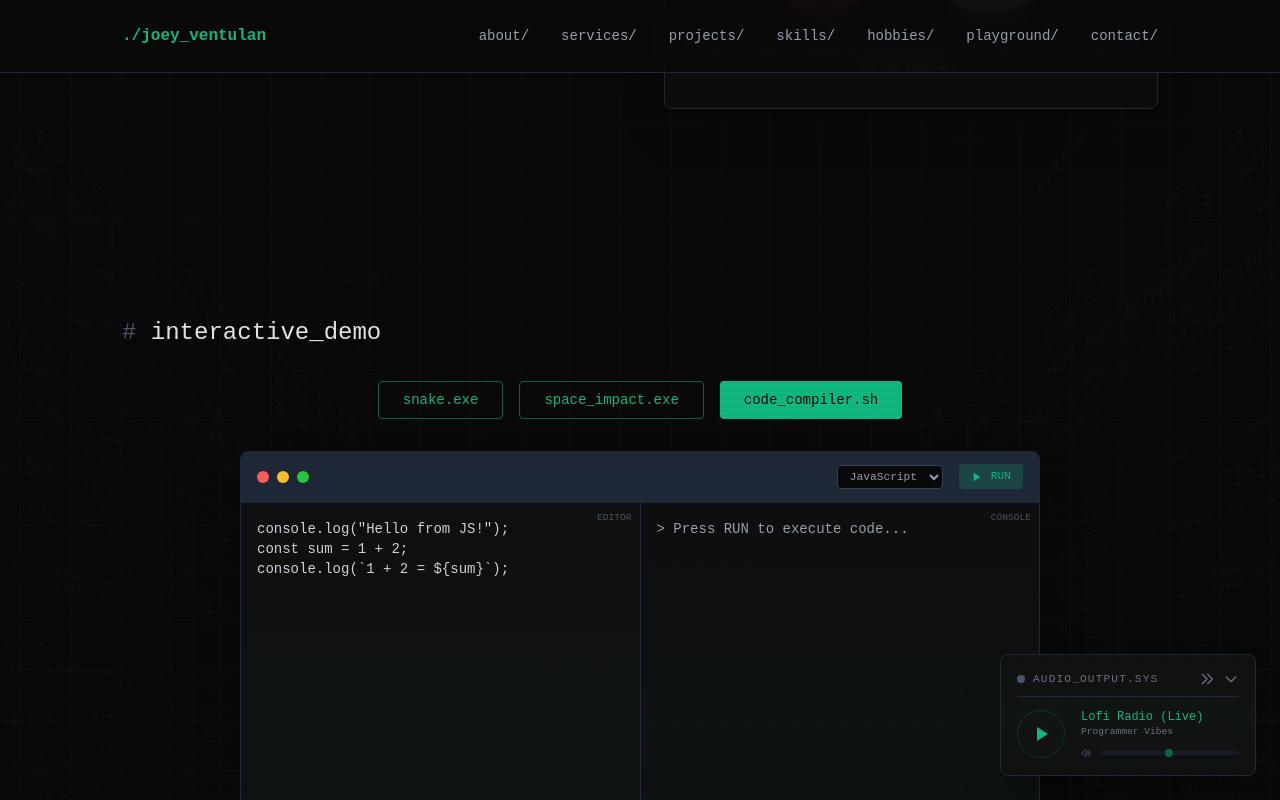
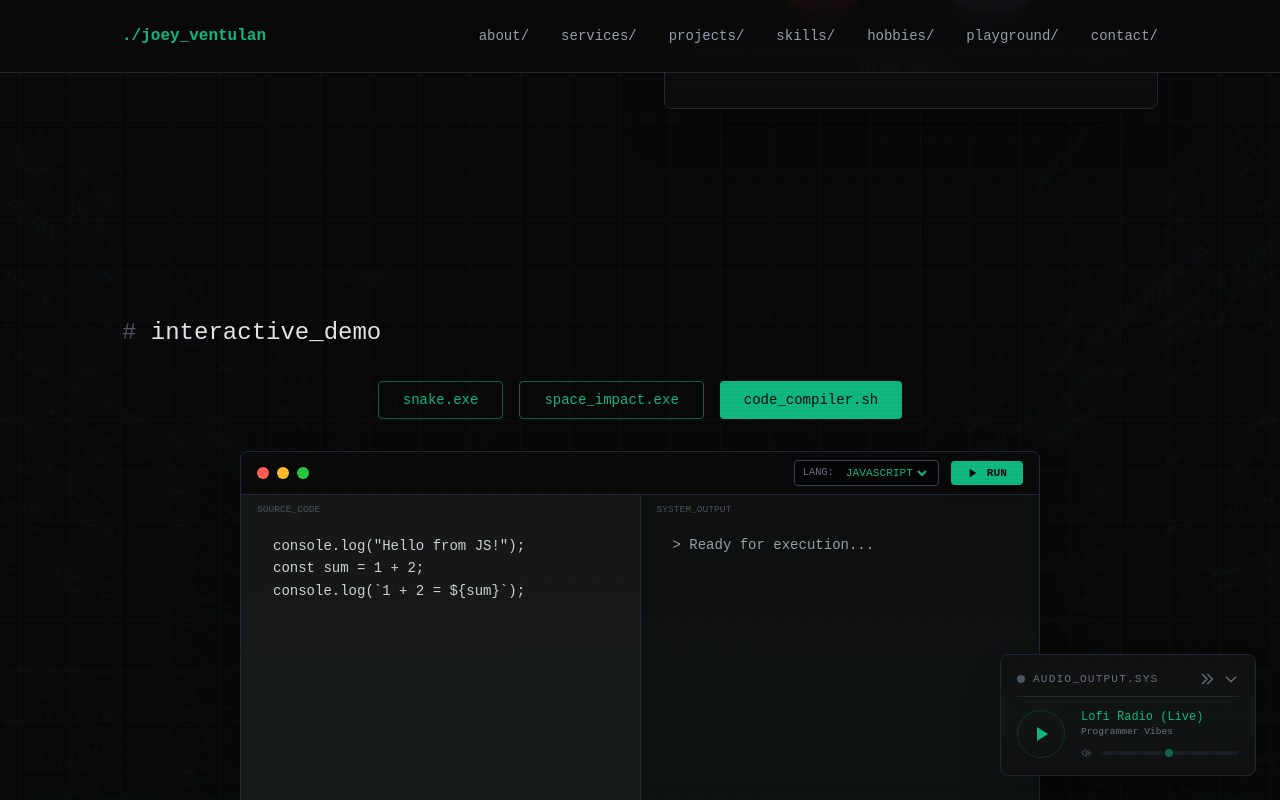
Before and after one commit to devjoe101291/dev-portfolio, a Vue app: page / in a window 1280 px wide. Both pictures are taken after a click on the button "code_compiler.sh". Shown: the part 3693-4493 px from the top of the page. Built offline with nearby package versions, Linux system fonts and the light colour scheme.

Commit message:
feat: polish code lab with live HTML preview and premium UI

```diff
--- a/src/components/CodeCompiler.vue
+++ b/src/components/CodeCompiler.vue
@@ -33,7 +33,9 @@ const loadScript = (src: string) => {
 
 const runCode = async () => {
   isRunning.value = true
+  if (selectedLang.value.value !== 'html') {
     output.value = '> Initializing environment...\n'
+  }
 
   try {
     if (selectedLang.value.value === 'javascript') {
@@ -50,35 +52,19 @@ const runCode = async () => {
     }
 
     else if (selectedLang.value.value === 'html') {
-      if (iframeRef.value) {
-        const doc = iframeRef.value.contentDocument
-        if (doc) {
-          doc.open()
-          doc.write(`
-            <style>body { background: #1a1a1a; color: white; font-family: sans-serif; padding: 20px; }</style>
-            ${code.value}
-          `)
-          doc.close()
-          output.value = '> HTML rendered in preview window.'
-        }
-      }
+      renderHTML()
     }
 
     else if (selectedLang.value.value === 'python') {
-      output.value = '> Loading Pyodide (Python WASM)...'
+      output.value = '> Loading Python runtime (WebAssembly)...'
       await loadScript('https://cdn.jsdelivr.net/pyodide/v0.25.0/full/pyodide.js')
       const pyodide = await (window as any).loadPyodide()
       const result = await pyodide.runPythonAsync(code.value)
-      // Pyodide captures stdout differently, but for simplicity:
-      output.value = result !== undefined ? String(result) : '> Python execution completed.\n(Check browser console for print() output)'
-      // Note: Truly capturing stdout in Pyodide requires setStdout
+      output.value = result !== undefined ? String(result) : '> Python execution completed.'
     }
 
     else if (selectedLang.value.value === 'php') {
-      output.value = '> Error: Piston API is currently offline. \n> Switching to client-side PHP execution is pending maintenance.'
-      // PHP WASM is complex to setup via CDN without workers,
-      // but for now let's at least fix the "No healthy upstream" by explaining the situation
-      // and providing a fallback or a better error.
+      output.value = '> PHP Execution Engine is currently being optimized.\n> Please use JS, HTML, or Python for live testing.'
     }
   } catch (error) {
     output.value = `> Execution Error: ${error}`
@@ -86,70 +72,139 @@ const runCode = async () => {
     isRunning.value = false
   }
 }
+
+const renderHTML = () => {
+  if (iframeRef.value) {
+    const doc = iframeRef.value.contentDocument
+    if (doc) {
+      doc.open()
+      doc.write(`
+        <!DOCTYPE html>
+        <html>
+        <head>
+          <style>
+            body {
+              background: #0d1117;
+              color: #c9d1d9;
+              font-family: -apple-system, BlinkMacSystemFont, "Segoe UI", Helvetica, Arial, sans-serif;
+              padding: 20px;
+              line-height: 1.6;
+            }
+            button {
+              background: #238636;
+              color: white;
+              border: none;
+              padding: 5px 15px;
+              border-radius: 6px;
+              cursor: pointer;
+            }
+          </style>
+        </head>
+        <body>
+          ${code.value}
+        </body>
+        </html>
+      `)
+      doc.close()
+    }
+  }
+}
+
+// Watch for code changes to auto-render HTML
+watch(code, () => {
+  if (selectedLang.value.value === 'html') {
+    renderHTML()
+  }
+})
+
+onMounted(() => {
+  if (selectedLang.value.value === 'html') {
+    setTimeout(renderHTML, 500)
+  }
+})
 </script>
 
 <template>
-  <div class="terminal overflow-hidden relative group h-[550px] flex flex-col">
+  <div class="terminal overflow-hidden relative group h-[550px] flex flex-col border border-gray-800 rounded-lg shadow-2xl">
+    <!-- CRT overlay -->
     <div class="absolute inset-0 pointer-events-none opacity-[0.03] bg-gradient-to-b from-transparent via-accent to-transparent h-[100%] animate-scanline z-20"></div>
 
-    <div class="terminal-header flex justify-between items-center px-4">
+    <div class="terminal-header flex justify-between items-center px-4 py-2 bg-obsidian border-b border-gray-800">
       <div class="flex gap-2">
-        <div class="w-3 h-3 rounded-full bg-[#ff5f56]"></div>
-        <div class="w-3 h-3 rounded-full bg-[#ffbd2e]"></div>
-        <div class="w-3 h-3 rounded-full bg-[#27c93f]"></div>
+        <div class="w-3 h-3 rounded-full bg-[#ff5f56] shadow-sm"></div>
+        <div class="w-3 h-3 rounded-full bg-[#ffbd2e] shadow-sm"></div>
+        <div class="w-3 h-3 rounded-full bg-[#27c93f] shadow-sm"></div>
       </div>
 
-      <div class="flex items-center gap-4">
+      <div class="flex items-center gap-3">
+        <div class="flex items-center bg-black/40 rounded px-2 py-1 border border-gray-700">
+          <span class="text-[0.65rem] text-gray-500 font-mono mr-2">LANG:</span>
           <select
             v-model="selectedLang"
-          class="bg-obsidian border border-gray-700 text-gray-400 font-mono text-[0.7rem] px-2 py-1 rounded focus:outline-none focus:border-accent"
+            class="bg-transparent text-accent font-mono text-[0.7rem] focus:outline-none cursor-pointer"
           >
             <option v-for="lang in languages" :key="lang.value" :value="lang">
-            {{ lang.name }}
+              {{ lang.name.toUpperCase() }}
             </option>
           </select>
+        </div>
 
         <button
+          v-if="selectedLang.value !== 'html'"
           @click="runCode"
           :disabled="isRunning"
-          class="bg-accent/20 hover:bg-accent/30 text-accent font-mono text-[0.7rem] px-3 py-1 rounded transition-all flex items-center gap-2 disabled:opacity-50"
+          class="bg-accent text-obsidian font-mono font-bold text-[0.7rem] px-4 py-1 rounded transition-all hover:brightness-110 active:scale-95 disabled:opacity-50 flex items-center gap-2 shadow-lg"
         >
           <svg v-if="!isRunning" class="w-3 h-3" fill="currentColor" viewBox="0 0 20 20"><path d="M4.5 3L15.5 10L4.5 17V3Z"/></svg>
           <svg v-else class="w-3 h-3 animate-spin" fill="none" viewBox="0 0 24 24"><circle class="opacity-25" cx="12" cy="12" r="10" stroke="currentColor" stroke-width="4"></circle><path class="opacity-75" fill="currentColor" d="M4 12a8 8 0 018-8V0C5.373 0 0 5.373 0 12h4zm2 5.291A7.962 7.962 0 014 12H0c0 3.042 1.135 5.824 3 7.938l3-2.647z"></path></svg>
-          {{ isRunning ? 'RUNNING...' : 'RUN' }}
+          {{ isRunning ? 'EXECUTING...' : 'RUN' }}
         </button>
-      </div>
-    </div>
-
-    <div class="flex-1 flex flex-col md:flex-row border-t border-gray-800">
-      <!-- Editor -->
-      <div class="flex-1 relative border-b md:border-b-0 md:border-r border-gray-800 bg-obsidian/30">
-        <div class="absolute top-2 right-2 text-[0.6rem] text-gray-600 font-mono z-10">EDITOR</div>
-        <textarea
-          v-model="code"
-          spellcheck="false"
-          class="w-full h-full bg-transparent text-gray-300 font-mono text-sm p-4 resize-none focus:outline-none selection:bg-accent/30 custom-scrollbar"
-        ></textarea>
-      </div>
-
-      <!-- Preview/Console -->
-      <div class="flex-1 bg-black/20 relative flex flex-col">
-        <div class="absolute top-2 right-2 text-[0.6rem] text-gray-600 font-mono z-10">
-          {{ selectedLang.value === 'html' ? 'PREVIEW' : 'CONSOLE' }}
-        </div>
-
-        <div v-if="selectedLang.value === 'html'" class="flex-1">
-          <iframe ref="iframeRef" class="w-full h-full border-none"></iframe>
-        </div>
-        <div v-else class="flex-1 p-4 font-mono text-sm overflow-y-auto custom-scrollbar">
-          <pre class="text-gray-400 whitespace-pre-wrap">{{ output || '> Press RUN to execute code...' }}</pre>
+        <div v-else class="text-[0.65rem] text-accent/60 font-mono italic animate-pulse">
+          Live Preview Active
         </div>
       </div>
     </div>
 
-    <div class="px-4 py-1 bg-black/40 border-t border-gray-800 flex justify-between items-center">
-       <span class="text-[0.6rem] text-gray-500 font-mono">Status: {{ isRunning ? 'Executing...' : 'Ready' }}</span>
-       <span class="text-[0.6rem] text-gray-500 font-mono">Execution: 100% Client-Side WASM</span>
+    <div class="flex-1 flex flex-col md:flex-row">
+      <!-- Editor Area -->
+      <div class="flex-1 relative border-b md:border-b-0 md:border-r border-gray-800 bg-[#1e1e1e]/50">
+        <div class="absolute top-2 left-4 text-[0.6rem] text-gray-600 font-mono z-10 pointer-events-none">SOURCE_CODE</div>
+        <textarea
+          v-model="code"
+          spellcheck="false"
+          class="w-full h-full bg-transparent text-gray-300 font-mono text-sm p-8 pt-10 resize-none focus:outline-none selection:bg-accent/30 custom-scrollbar leading-relaxed"
+        ></textarea>
+      </div>
+
+      <!-- Preview/Console Area -->
+      <div class="flex-1 bg-black/10 relative flex flex-col">
+        <div class="absolute top-2 left-4 text-[0.6rem] text-gray-600 font-mono z-10 pointer-events-none uppercase">
+          {{ selectedLang.value === 'html' ? 'Live_Render' : 'System_Output' }}
+        </div>
+
+        <div v-if="selectedLang.value === 'html'" class="flex-1 pt-8">
+          <iframe ref="iframeRef" class="w-full h-full border-none"></iframe>
+        </div>
+        <div v-else class="flex-1 p-8 pt-10 font-mono text-sm overflow-y-auto custom-scrollbar">
+          <pre class="text-gray-400 whitespace-pre-wrap">{{ output || '> Ready for execution...' }}</pre>
+        </div>
+      </div>
+    </div>
+
+    <div class="px-4 py-2 bg-obsidian border-t border-gray-800 flex justify-between items-center">
+       <div class="flex items-center gap-4">
+         <span class="text-[0.6rem] text-gray-500 font-mono flex items-center gap-1">
+           <span class="w-1.5 h-1.5 rounded-full" :class="isRunning ? 'bg-accent animate-pulse' : 'bg-gray-700'"></span>
+           STATUS: {{ isRunning ? 'BUSY' : 'IDLE' }}
+         </span>
+         <span class="text-[0.6rem] text-gray-500 font-mono flex items-center gap-1">
+           <span class="w-1.5 h-1.5 rounded-full bg-blue-500"></span>
+           RUNTIME: BROWSER_WASM
+         </span>
+       </div>
+       <div class="text-[0.6rem] text-gray-600 font-mono uppercase tracking-widest">
+         Joey_Ventulan // Dev_Lab v2.1
+       </div>
     </div>
   </div>
 </template>
```
Lines whose indentation alone changed are shown as unchanged.
